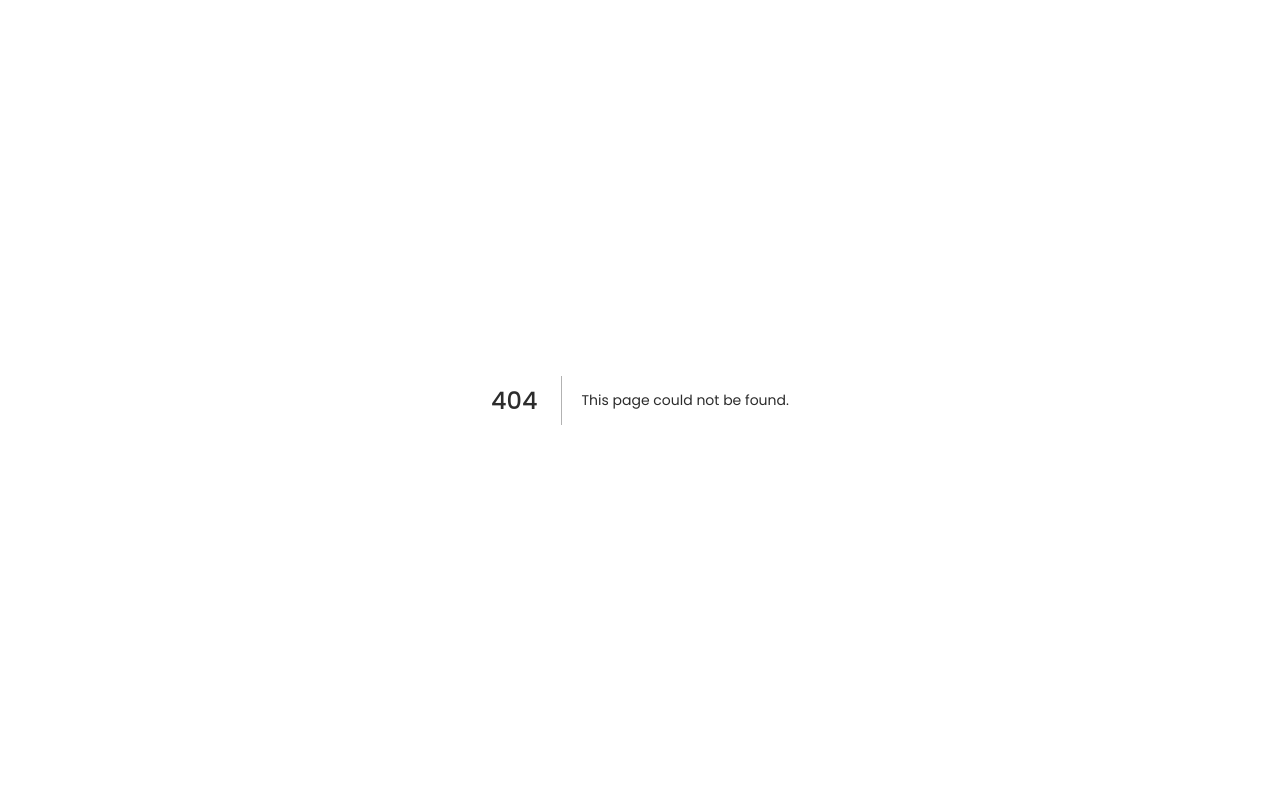
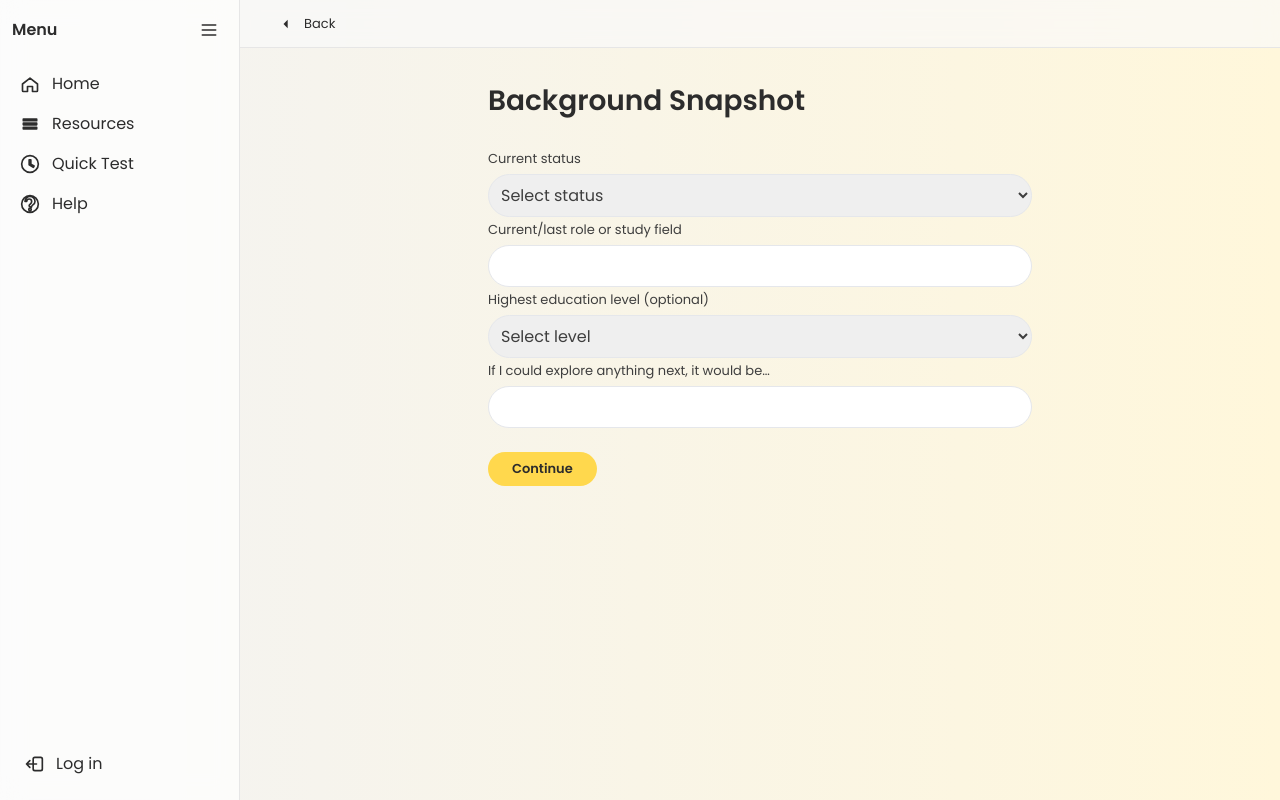
Before and after one commit to jcmanzke/Career-navigator-2, a Next.js app: page /start/fast/background in a window 1280 px wide. Before the commit this address had no page. Built offline with nearby package versions, Linux system fonts and the light colour scheme; no server answers.

Commit message:
Implement Fast Scan UI flow

```diff
--- a/app/components/Sidebar.tsx
+++ b/app/components/Sidebar.tsx
@@ -2,8 +2,8 @@
 
 import Link from "next/link";
 import { useEffect, useState } from "react";
-import { useRouter } from "next/navigation";
 import { createClient } from "@/utils/supabase/client";
+import { navItems } from "./navItems";
 
 const Icon = ({ path, label, stroke = false }: { path: string; label: string; stroke?: boolean }) => (
   <svg
@@ -26,7 +26,6 @@ export default function Sidebar() {
   const [collapsed, setCollapsed] = useState(false);
   const [mobileOpen, setMobileOpen] = useState(false);
   const [email, setEmail] = useState<string | null>(null);
-  const router = useRouter();
 
   // Persist collapsed state (desktop only)
   useEffect(() => {
@@ -64,8 +63,13 @@ export default function Sidebar() {
   const itemBase =
     "w-full flex items-center gap-3 rounded-3xl px-3 py-2 text-neutrals-900 hover:bg-primary-500/70 focus-visible:bg-primary-500/70 focus:outline-none focus-visible:ring-2 focus-visible:ring-offset-2 focus-visible:ring-primary-500";
 
+  // Show item labels when the sidebar is expanded or when the mobile
+  // menu is open. Tailwind needs concrete class strings (md:hidden /
+  // md:inline) so we build them explicitly instead of using a dynamic
+  // template that JIT might not detect, which previously caused labels
+  // and the logout text to disappear on some pages.
   const labelCls = (collapsed: boolean, mobileOpen: boolean) =>
-    `${mobileOpen ? 'inline' : 'hidden'} md:${collapsed ? 'hidden' : 'inline'}`;
+    `${mobileOpen ? 'inline' : 'hidden'} ${collapsed ? 'md:hidden' : 'md:inline'}`;
 
   return (
     <>
@@ -83,16 +87,16 @@ export default function Sidebar() {
         aria-label="Sidebar navigation"
         className={
           `${collapsed ? "md:w-16" : "md:w-60"} ` +
-          `shrink-0 border-r border-accent-700 bg-neutrals-50/70 backdrop-blur-md px-2 py-3 flex flex-col min-h-screen overflow-y-auto ` +
+          `shrink-0 border-r border-accent-700 bg-neutrals-50/70 backdrop-blur-md px-2 py-3 flex flex-col h-screen overflow-hidden ` +
           // Mobile off-canvas behavior
-          `fixed inset-y-0 left-0 z-50 w-64 transform transition-transform md:static md:translate-x-0 ` +
+          `fixed inset-y-0 left-0 z-50 w-64 transform transition-transform md:sticky md:top-0 md:bottom-auto md:translate-x-0 ` +
           (mobileOpen ? "translate-x-0" : "-translate-x-full md:translate-x-0")
         }
         role="navigation"
       >
         <div className="flex items-center justify-between px-1">
           {/* Title */}
-          <span className={`${mobileOpen ? 'inline' : 'hidden'} md:${collapsed ? 'hidden' : 'inline'} font-semibold text-neutrals-900`}>Menu</span>
+          <span className={`${mobileOpen ? 'inline' : 'hidden'} ${collapsed ? 'md:hidden' : 'md:inline'} font-semibold text-neutrals-900`}>Menu</span>
           {/* Collapse toggle (desktop) and Close (mobile) */}
           <div className="flex items-center gap-2">
             <button
@@ -116,55 +120,48 @@ export default function Sidebar() {
         </div>
 
         <nav className="mt-4 flex-1 space-y-1">
+          {navItems.map((item) =>
+            item.href ? (
               <Link
-            href="/start"
+                key={item.label}
+                href={item.href}
                 className={itemBase}
-            aria-label="Home"
+                aria-label={item.label}
                 onClick={() => setMobileOpen(false)}
-            title={collapsed ? 'Home' : undefined}
+                title={collapsed ? item.label : undefined}
               >
-            <Icon label="Home" path="M3 12l9-7 9 7v8a1 1 0 01-1 1h-5v-6H9v6H4a1 1 0 01-1-1v-8z" stroke />
-            <span className={labelCls(collapsed, mobileOpen)}>Home</span>
+                <Icon label={item.label} path={item.iconPath} stroke />
+                <span className={labelCls(collapsed, mobileOpen)}>{item.label}</span>
               </Link>
-
+            ) : (
               <button
+                key={item.label}
                 className={itemBase}
-            aria-label="Resources"
+                aria-label={item.label}
                 type="button"
                 onClick={() => setMobileOpen(false)}
-            title={collapsed ? 'Resources' : undefined}
+                title={collapsed ? item.label : undefined}
               >
-            <Icon label="Resources" path="M4 6h16v2H4V6zm0 5h16v2H4v-2zm0 5h16v2H4v-2z" stroke />
-            <span className={labelCls(collapsed, mobileOpen)}>Resources</span>
+                <Icon label={item.label} path={item.iconPath} stroke />
+                <span className={labelCls(collapsed, mobileOpen)}>{item.label}</span>
               </button>
-
-          <button
-            className={itemBase}
-            aria-label="Quick Test"
-            type="button"
-            onClick={() => setMobileOpen(false)}
-            title={collapsed ? 'Quick Test' : undefined}
-          >
-            <Icon label="Quick Test" path="M12 2a10 10 0 100 20 10 10 0 000-20zm1 5h-2v6l5 3 .9-1.5-3.9-2.3V7z" stroke />
-            <span className={labelCls(collapsed, mobileOpen)}>Quick Test</span>
-          </button>
-
-          <button
-            className={itemBase}
-            aria-label="Help"
-            type="button"
-            onClick={() => setMobileOpen(false)}
-            title={collapsed ? 'Help' : undefined}
-          >
-            <Icon label="Help" path="M12 2a10 10 0 100 20 10 10 0 000-20zm0 15a1.5 1.5 0 110 3 1.5 1.5 0 010-3zm0-2a1 1 0 01-1-1c0-2 3-2 3-5a3 3 0 10-6 0H6a6 6 0 1112 0c0 4-4 4-4 6a1 1 0 01-1 1z" stroke />
-            <span className={labelCls(collapsed, mobileOpen)}>Help</span>
-          </button>
+            )
+          )}
         </nav>
 
         <div className="mt-auto px-1 pb-1">
           {email && (
-            <div className={`mb-2 px-3 py-1 text-small text-neutrals-600 truncate ${collapsed ? 'hidden md:block md:truncate' : ''}`} aria-label="User email">{email}</div>
+            <div
+              className={
+                "mb-2 px-3 py-1 text-small text-neutrals-600 truncate" +
+                (collapsed ? " hidden" : "")
+              }
+              aria-label="User email"
+            >
+              {email}
+            </div>
           )}
+          {email ? (
             <button
               type="button"
               onClick={logout}
@@ -180,6 +177,23 @@ export default function Sidebar() {
               />
               <span className={labelCls(collapsed, mobileOpen)}>Log out</span>
             </button>
+          ) : (
+            <Link
+              href="/login"
+              className={itemBase + " w-full justify-start"}
+              aria-label="Log in"
+              title={collapsed ? 'Log in' : undefined}
+              onClick={() => setMobileOpen(false)}
+            >
+              {/* Login icon: arrow into a rectangle */}
+              <Icon
+                label="Login"
+                path="M7 8l-4 4 4 4M3 12h12M13 4h7a2 2 0 012 2v12a2 2 0 01-2 2h-7a2 2 0 01-2-2V6a2 2 0 012-2z"
+                stroke
+              />
+              <span className={labelCls(collapsed, mobileOpen)}>Log in</span>
+            </Link>
+          )}
         </div>
       </aside>
     </>
--- /dev/null
+++ b/app/components/navItems.ts
@@ -0,0 +1,25 @@
+export type NavItem = {
+  label: string;
+  iconPath: string;
+  href?: string;
+};
+
+export const navItems: NavItem[] = [
+  {
+    label: "Home",
+    iconPath: "M3 12l9-7 9 7v8a1 1 0 01-1 1h-5v-6H9v6H4a1 1 0 01-1-1v-8z",
+    href: "/start",
+  },
+  {
+    label: "Resources",
+    iconPath: "M4 6h16v2H4V6zm0 5h16v2H4v-2zm0 5h16v2H4v-2z",
+  },
+  {
+    label: "Quick Test",
+    iconPath: "M12 2a10 10 0 100 20 10 10 0 000-20zm1 5h-2v6l5 3 .9-1.5-3.9-2.3V7z",
+  },
+  {
+    label: "Help",
+    iconPath: "M12 2a10 10 0 100 20 10 10 0 000-20zm0 15a1.5 1.5 0 110 3 1.5 1.5 0 010-3zm0-2a1 1 0 01-1-1c0-2 3-2 3-5a3 3 0 10-6 0H6a6 6 0 1112 0c0 4-4 4-4 6a1 1 0 01-1 1z",
+  },
+];
--- /dev/null
+++ b/app/start/fast/background/page.tsx
@@ -0,0 +1,78 @@
+"use client";
+
+import { useState } from "react";
+import { useRouter } from "next/navigation";
+import { saveProgress } from "@/lib/progress";
+
+export default function BackgroundSnapshotPage() {
+  const router = useRouter();
+  const [status, setStatus] = useState("");
+  const [role, setRole] = useState("");
+  const [education, setEducation] = useState("");
+  const [aspiration, setAspiration] = useState("");
+
+  const handleNext = () => {
+    saveProgress({ track: "fast", stepId: "background", updatedAt: Date.now() });
+    router.push("/start/fast/processing");
+  };
+
+  return (
+    <main className="mx-auto max-w-xl px-4 py-8">
+      <h1 className="font-display text-neutrals-900 text-[24px] md:text-[28px] font-semibold mb-6">Background Snapshot</h1>
+      <div className="space-y-4">
+        <label className="block">
+          <span className="text-small text-neutrals-700">Current status</span>
+          <select
+            value={status}
+            onChange={(e) => setStatus(e.target.value)}
+            className="mt-1 w-full rounded-xl border border-neutrals-300 p-2"
+          >
+            <option value="" disabled>Select status</option>
+            <option>student</option>
+            <option>early-career</option>
+            <option>mid-career</option>
+          </select>
+        </label>
+        <label className="block">
+          <span className="text-small text-neutrals-700">Current/last role or study field</span>
+          <input
+            type="text"
+            value={role}
+            onChange={(e) => setRole(e.target.value)}
+            className="mt-1 w-full rounded-xl border border-neutrals-300 p-2"
+          />
+        </label>
+        <label className="block">
+          <span className="text-small text-neutrals-700">Highest education level (optional)</span>
+          <select
+            value={education}
+            onChange={(e) => setEducation(e.target.value)}
+            className="mt-1 w-full rounded-xl border border-neutrals-300 p-2"
+          >
+            <option value="">Select level</option>
+            <option>High school</option>
+            <option>Bachelor's</option>
+            <option>Master's</option>
+            <option>Doctorate</option>
+          </select>
+        </label>
+        <label className="block">
+          <span className="text-small text-neutrals-700">If I could explore anything next, it would be…</span>
+          <input
+            type="text"
+            value={aspiration}
+            onChange={(e) => setAspiration(e.target.value)}
+            className="mt-1 w-full rounded-xl border border-neutrals-300 p-2"
+          />
+        </label>
+      </div>
+      <button
+        type="button"
+        onClick={handleNext}
+        className="mt-6 rounded-full bg-primary-500 text-[#2C2C2C] px-6 py-2 text-small font-semibold focus:outline-none focus-visible:ring-2 focus-visible:ring-offset-2 focus-visible:ring-primary-500/60"
+      >
+        Continue
+      </button>
+    </main>
+  );
+}
--- a/app/start/fast/page.tsx
+++ b/app/start/fast/page.tsx
@@ -1,20 +1,29 @@
 "use client";
 
+import Link from "next/link";
+import { useEffect } from "react";
 import { saveProgress } from "@/lib/progress";
 
-export default function FastTrackPlaceholder() {
+export default function FastScanWelcome() {
+  useEffect(() => {
+    saveProgress({ track: "fast", stepId: "welcome", updatedAt: Date.now() });
+  }, []);
+
   return (
-    <main className="min-h-screen px-4 py-8">
-      <h1 className="font-display text-neutrals-900 text-[28px] md:text-[32px] font-semibold">Fast Track (placeholder)</h1>
-      <p className="mt-2 text-neutrals-700">This flow is not implemented yet.</p>
-      <button
-        type="button"
-        onClick={() => saveProgress({ track: "fast", stepId: "intro", updatedAt: Date.now() })}
-        className="mt-6 rounded-full bg-primary-500 text-[#2C2C2C] px-4 py-2 text-small font-semibold focus:outline-none focus-visible:ring-2 focus-visible:ring-offset-2 focus-visible:ring-primary-500/60"
-        aria-label="Save demo progress"
+    <main className="min-h-screen px-4 py-8 md:py-12 flex flex-col items-center justify-center text-center">
+      <h1 className="font-display text-neutrals-900 text-[28px] md:text-[32px] font-semibold">
+        Welcome to your Career Fast Scan
+      </h1>
+      <p className="mt-4 max-w-xl text-neutrals-700">
+        In the next 10 minutes, you’ll get a personalized snapshot of your strengths, values, and potential career development paths. Just answer a few quick prompts — we’ll do the rest.
+      </p>
+      <Link
+        href="/start/fast/prompts"
+        className="mt-8 rounded-full bg-primary-500 text-[#2C2C2C] px-6 py-3 text-small font-semibold focus:outline-none focus-visible:ring-2 focus-visible:ring-offset-2 focus-visible:ring-primary-500/60"
+        aria-label="Start Fast Scan"
       >
-        Save demo progress
-      </button>
+        Start My Fast Scan
+      </Link>
     </main>
   );
 }
--- /dev/null
+++ b/app/start/fast/processing/page.tsx
@@ -0,0 +1,24 @@
+"use client";
+
+import { useEffect } from "react";
+import { useRouter } from "next/navigation";
+import { saveProgress } from "@/lib/progress";
+
+export default function FastProcessingPage() {
+  const router = useRouter();
+
+  useEffect(() => {
+    saveProgress({ track: "fast", stepId: "processing", updatedAt: Date.now() });
+    const t = setTimeout(() => router.push("/start/fast/results"), 2000);
+    return () => clearTimeout(t);
+  }, [router]);
+
+  return (
+    <main className="min-h-screen flex flex-col items-center justify-center px-4 py-8 text-center">
+      <div className="h-16 w-16 rounded-full border-4 border-primary-500 border-t-transparent animate-spin mb-6" />
+      <p className="max-w-md text-neutrals-700">
+        Analyzing your responses… Matching your themes with career paths in demand…
+      </p>
+    </main>
+  );
+}
--- /dev/null
+++ b/app/start/fast/prompts/page.tsx
@@ -0,0 +1,53 @@
+"use client";
+
+import { useState } from "react";
+import { useRouter } from "next/navigation";
+import { saveProgress } from "@/lib/progress";
+
+const prompts = [
+  "Describe a moment where you felt really engaged or ‘in flow.’",
+  "What type of tasks give you energy instead of draining it?",
+  "What matters most to you at work — e.g. creativity, impact, independence?",
+];
+
+export default function FastPromptsPage() {
+  const router = useRouter();
+  const [step, setStep] = useState(0);
+  const [answers, setAnswers] = useState<string[]>(["", "", ""]);
+
+  const handleNext = () => {
+    if (step < prompts.length - 1) {
+      setStep(step + 1);
+    } else {
+      saveProgress({ track: "fast", stepId: "prompts", updatedAt: Date.now() });
+      router.push("/start/fast/background");
+    }
+  };
+
+  return (
+    <main className="mx-auto max-w-xl px-4 py-8">
+      <h1 className="font-display text-neutrals-900 text-[24px] md:text-[28px] font-semibold mb-6">
+        Quick Motivational Prompts
+      </h1>
+      <p className="text-neutrals-700 mb-4">{prompts[step]}</p>
+      <textarea
+        value={answers[step]}
+        onChange={(e) => {
+          const next = answers.slice();
+          next[step] = e.target.value;
+          setAnswers(next);
+        }}
+        rows={4}
+        className="w-full rounded-xl border border-neutrals-300 p-3"
+      />
+      <button
+        type="button"
+        onClick={handleNext}
+        disabled={!answers[step].trim()}
+        className="mt-6 rounded-full bg-primary-500 text-[#2C2C2C] px-6 py-2 text-small font-semibold disabled:opacity-50 focus:outline-none focus-visible:ring-2 focus-visible:ring-offset-2 focus-visible:ring-primary-500/60"
+      >
+        {step < prompts.length - 1 ? "Next" : "Continue"}
+      </button>
+    </main>
+  );
+}
--- /dev/null
+++ b/app/start/fast/results/page.tsx
@@ -0,0 +1,39 @@
+"use client";
+
+import { useEffect } from "react";
+import { saveProgress } from "@/lib/progress";
+
+export default function FastResultsPage() {
+  useEffect(() => {
+    saveProgress({ track: "fast", stepId: "results", updatedAt: Date.now() });
+  }, []);
+
+  return (
+    <main className="mx-auto max-w-2xl px-4 py-8 space-y-8">
+      <section>
+        <h2 className="font-display text-[20px] font-semibold mb-4">Top 3 Motivational Themes</h2>
+        <ul className="space-y-3">
+          <li className="rounded-xl bg-neutrals-100 p-4">Analytical Problem-Solving — you thrive when breaking down complex challenges.</li>
+          <li className="rounded-xl bg-neutrals-100 p-4">Collaboration &amp; Teamwork — working with others energizes you.</li>
+          <li className="rounded-xl bg-neutrals-100 p-4">Independence — you value autonomy and owning your projects.</li>
+        </ul>
+      </section>
+      <section>
+        <h2 className="font-display text-[20px] font-semibold mb-4">Suggested Career Paths</h2>
+        <ul className="space-y-3">
+          <li className="rounded-xl bg-neutrals-100 p-4"><strong>Data Analyst</strong> — €52k avg. Uses problem-solving and data skills to support business decisions.</li>
+          <li className="rounded-xl bg-neutrals-100 p-4"><strong>Product Designer</strong> — €58k avg. Combines creativity and collaboration to craft user-centered products.</li>
+          <li className="rounded-xl bg-neutrals-100 p-4"><strong>Project Manager</strong> — €60k avg. Leads teams and drives outcomes with structured planning.</li>
+        </ul>
+      </section>
+      <section>
+        <h2 className="font-display text-[20px] font-semibold mb-4">Micro Action Ideas</h2>
+        <ul className="space-y-2 list-disc pl-5 text-neutrals-700">
+          <li>Try a 1-hour SQL basics course</li>
+          <li>Shadow a product manager at your company</li>
+          <li>Join a local meetup focused on design thinking</li>
+        </ul>
+      </section>
+    </main>
+  );
+}
```
Lines whose indentation alone changed are shown as unchanged.
